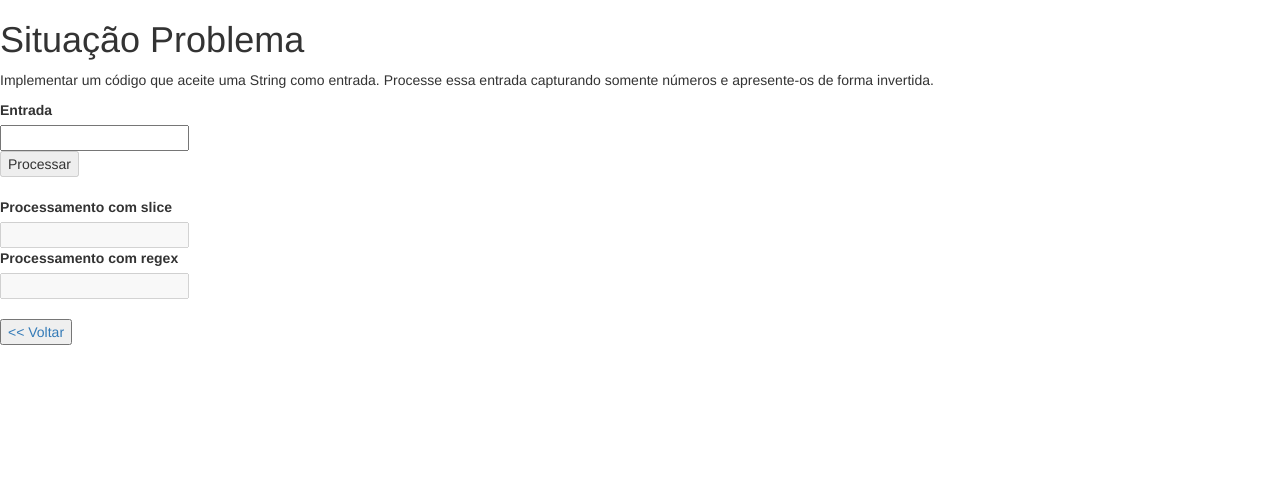
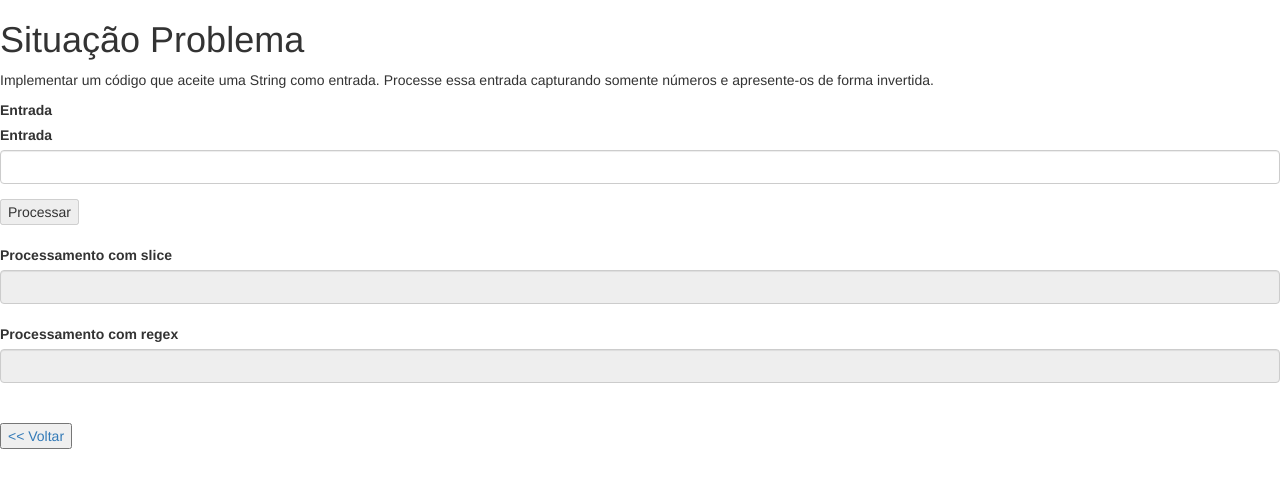
Before and after one commit to SousaPedro11/lealchalenge, a Flask app: page /cep/ in a window 1280 px wide. Shown: the top 488 px of the page. Run offline with Flask 2, Linux system fonts and the light colour scheme; some libraries are stand-ins or nearby versions.

Commit message:
adjust cep view - change input with form-control

```diff
--- a/app/templates/cep.html
+++ b/app/templates/cep.html
@@ -1,4 +1,5 @@
 {% extends 'base.html' %}
+{% import 'bootstrap/wtf.html' as wtf %}
 {% block title %}
     {{ super() }} - Troca CEP
 {% endblock %}
@@ -13,15 +14,16 @@
     <form action="" method="post">
         {{ form.hidden_tag() }}
         {{ form.string.label }}<br>
-        {{ form.string(id='entrada') }}<br>
+{#        {{ form.string(id='entrada') }}<br>#}
+        {{ wtf.form_field(form.string, id='entrada') }}
         {{ form.submit }}<br>
     </form>
     <br>
     <form action="" method="get">
         <label for="troca">Processamento com slice</label><br>
-        <input type="text" name="troca" id="troca" value="{{ retorno }}" disabled><br>
+        <input class="form-control" type="text" name="troca" id="troca" value="{{ retorno }}" disabled><br>
         <label for="troca_regex">Processamento com regex</label><br>
-        <input type="text" name="troca_regex" id="troca_regex" value="{{ retorno_regex }}" disabled><br>
+        <input class="form-control" type="text" name="troca_regex" id="troca_regex" value="{{ retorno_regex }}" disabled><br>
     </form>
     <br>
     <a href="{{ url_for('challenge_bp.home') }}">
```
